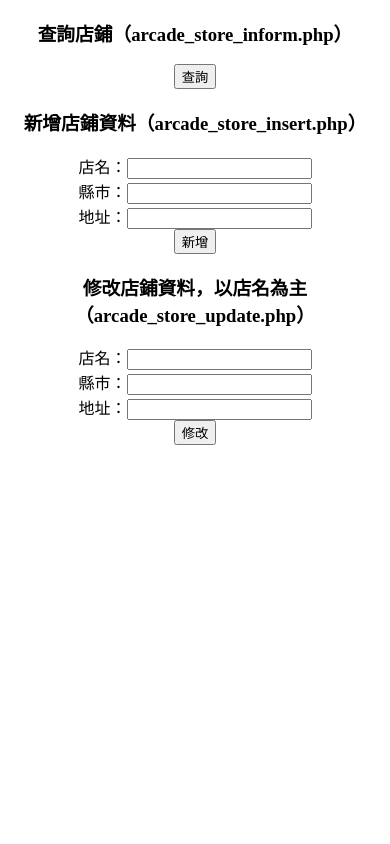
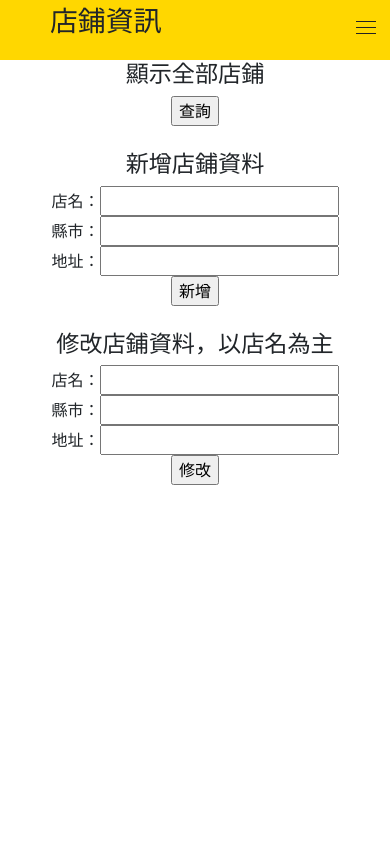
Before and after one commit to ian102991/database_project, a PHP site: page /arcade_store_index.php in a window 390 px wide. Run offline with PHP 8.4, Linux system fonts and the light colour scheme.

Commit message:
Update arcade_store_index.php

```diff
--- a/arcade_store_index.php
+++ b/arcade_store_index.php
@@ -2,18 +2,174 @@
 <html>
     <head>
         <meta charset="utf-8">
-        <title>Index</title>
+        <link href="https://cdn.jsdelivr.net/npm/bootstrap@5.1.1/dist/css/bootstrap.min.css" rel="stylesheet" integrity="sha384-F3w7mX95PdgyTmZZMECAngseQB83DfGTowi0iMjiWaeVhAn4FJkqJByhZMI3AhiU" crossorigin="anonymous">
+        <title>遊戲機台紀錄系統</title>
+        <style>
+		header {
+			height: 60px;
+			weight: 100px;
+			background-color: Gold;
+		}
+
+		header h1 {
+			position: absolute;
+			left: 50px;
+			line-height: 20px;
+			top:10px;
+		}
+
+		header ul {
+			position: absolute;
+			right: 5vw;
+			top: 10px;
+			line-height: 30px;
+
+		}
+
+		header li {
+			display: inline;
+			margin-right: 4vw;
+		}
+
+		header a {
+			text-decoration: none;
+		}
+
+		header a:hover {
+			text-decoration: underline;
+		}
+
+		.pic {
+			text-align: center;
+		}
+
+		#menu {
+			display: none;
+		}
+
+		@media screen and (max-width: 768px) {
+			.line {
+				width: 20px;
+				height: 18px;
+				background: #FFF;
+				background-color: Gold;
+				cursor: pointer;
+				display: block;
+				padding: 16px;
+				position: fixed;
+				z-index: 2;
+				right: 20px;
+			}
+
+			.line .menu,
+			.line .menu::before,
+			.line .menu::after {
+				background: #222;
+				content: '';
+				display: block;
+				height: 1px;
+				position: absolute;
+				transition: background ease .3s, top ease .3s .3s, transform ease .3s;
+				width: 20px;
+			}
+
+			.line .menu {
+				left: 18px;
+				top: 27px;
+			}
+
+			.line .menu::before {
+				top: -6px;
+			}
+
+			.line .menu::after {
+				top: 6px;
+			}
+
+			/*
+點選選單變叉叉
+*/
+			#menu:checked+.line .menu {
+				background: transparent;
+			}
+
+			#menu:checked+.line .menu::before {
+				transform: rotate(45deg);
+			}
+
+			#menu:checked+.line .menu::after {
+				transform: rotate(-45deg);
+			}
+
+			#menu:checked+.line .menu::before,
+			#menu:checked+.line .menu::after {
+				top: 0;
+				transition: top ease .3s, transform ease .3s .3s;
+			}
+
+			/*
+選單開合
+*/
+			#menu:checked~.menu-list {
+				width: 200px;
+			}
+
+			.menu-list {
+				width: 0px;
+				height: 100vh;
+				background: #FFF;
+				box-shadow: 0 2px 4px rgba(0, 0, 0, .1);
+				background-color: Gold;
+				padding-top: 60px;
+				position: fixed;
+				z-index: 1;
+				transition: all .6s;
+				overflow: hidden;
+				right: 20px;
+			}
+			.menu-list ul {
+				list-style: none;
+				padding: 0;
+			}
+
+			.menu-list ul>li {
+				display: block;
+				width: 100px;
+			}
+
+			/*
+隱藏核許框
+*/
+			input#menu {
+				display: none;
+			}
+		}
+	</style>
     </head>
 
     <body>
+        <header>
+            <input type="checkbox" id="menu">
+            <label for="menu" class="line">
+                <div class="menu"></div>
+            </label>
+            <h1>店鋪資訊</h1>
+            <div class="menu-list">
+			<ul>
+				<li><a href="index_temp.php">回到首頁</a></li>
+			</ul>
+		</div>
+        </header>
         <center>
             <form action="arcade_store_inform.php" method="get">
-                <h3>查詢店鋪（arcade_store_inform.php）</h3>
+                <h3>顯示全部店鋪</h3>
                 <input type="submit" value="查詢">
             </form>
 
+            <br>
+
             <form action="arcade_store_insert.php" method="post">
-                <h3>新增店鋪資料（arcade_store_insert.php）</h3>
+                <h3>新增店鋪資料</h3>
                 店名：<input type="text" name="name">
                 <br>
                 縣市：<input type="text" name="city">
@@ -23,8 +179,10 @@
                 <input type="submit" name="submit" value="新增">
             </form>
 
+            <br>
+
             <form action="arcade_store_update.php" method="post">
-                <h3>修改店鋪資料，以店名為主（arcade_store_update.php）</h3>
+                <h3>修改店鋪資料，以店名為主</h3>
                 店名：<input type="text" name="name">
                 <br>
                 縣市：<input type="text" name="city">
```
